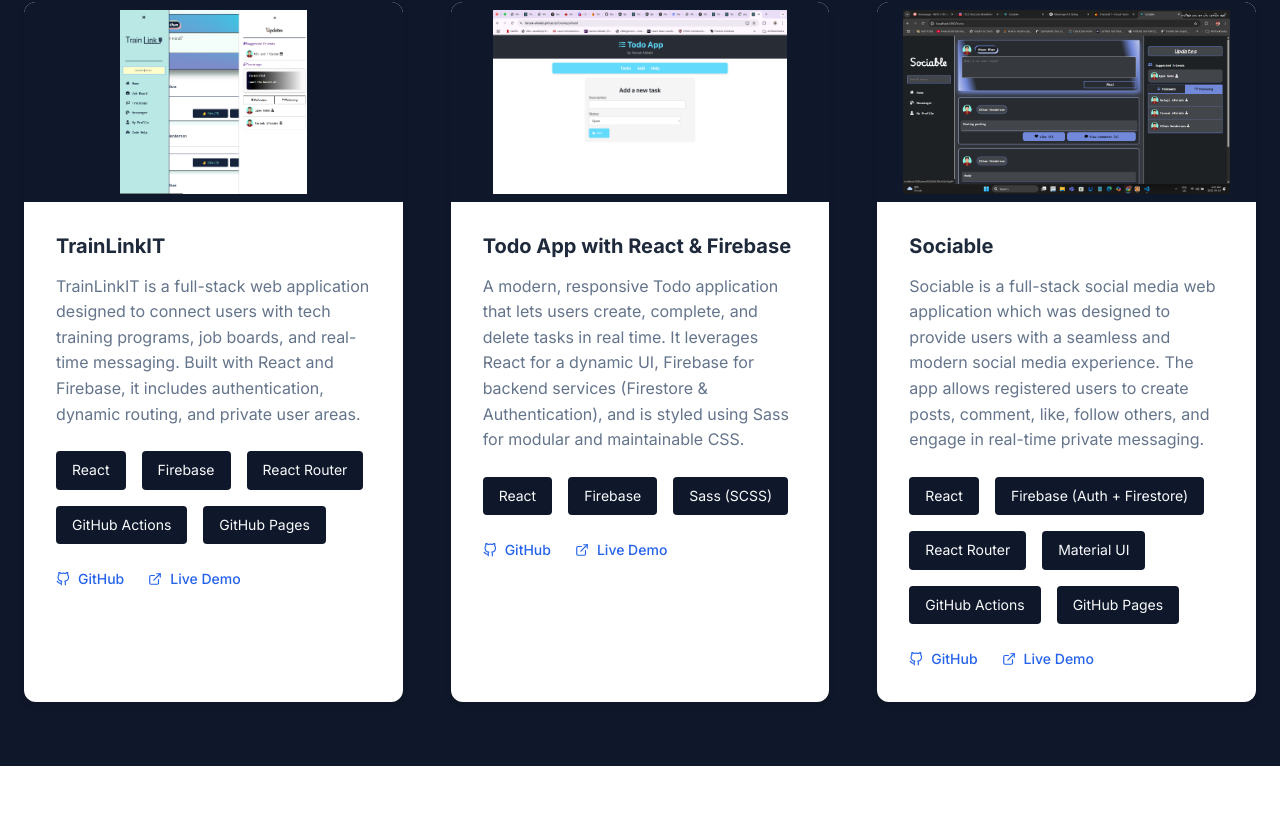
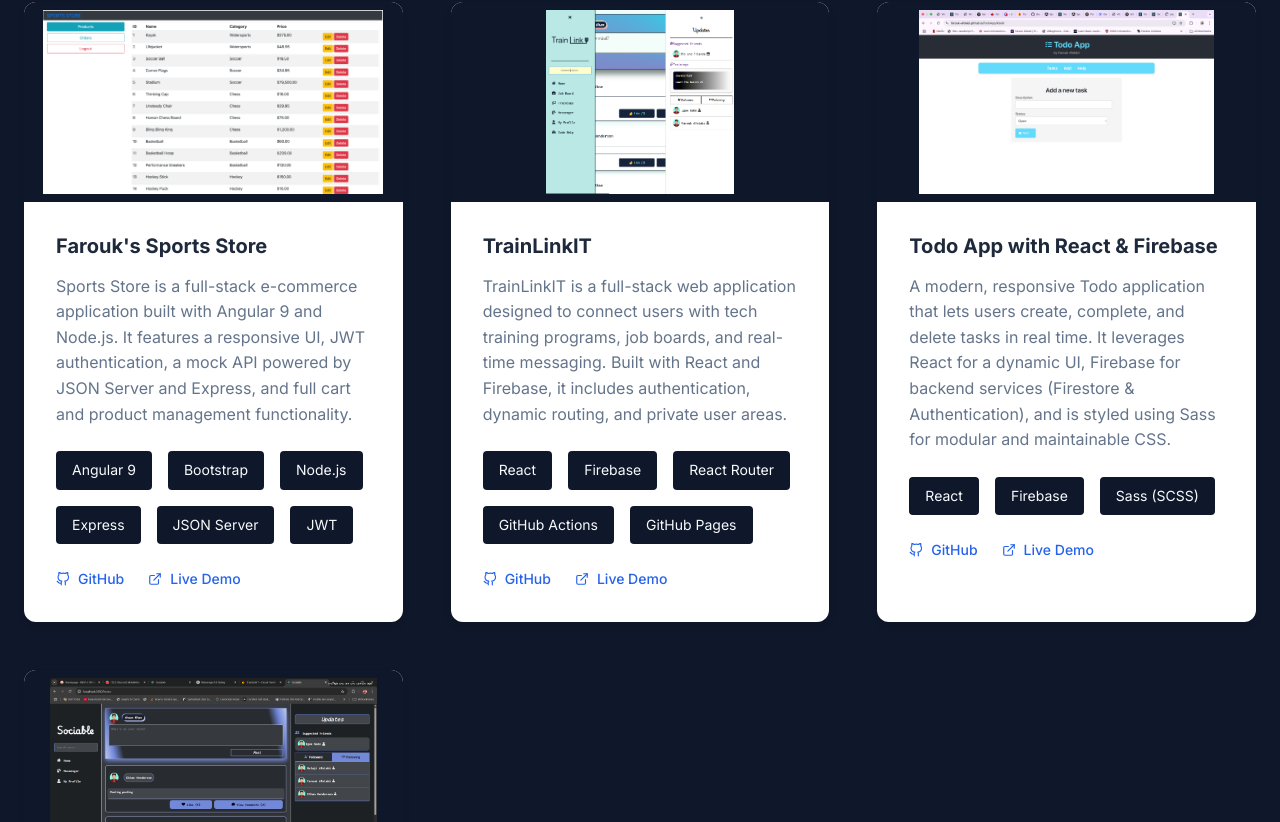
Before and after one commit to farouk-afolabi/Portfolio12345, a React (Vite) app: page / in a window 1280 px wide. Shown: the part 1865-2687 px from the top of the page. Built offline with nearby package versions, Linux system fonts and the light colour scheme.

Commit message:
Added Angular Sportstore  Project

```diff
--- a/src/components/Projects.jsx
+++ b/src/components/Projects.jsx
@@ -131,6 +131,15 @@
 
 const Projects = () => {
   const projects = [
+
+    {
+      title: "Farouk's Sports Store",
+      description: 'Sports Store is a full-stack e-commerce application built with Angular 9 and Node.js. It features a responsive UI, JWT authentication, a mock API powered by JSON Server and Express, and full cart and product management functionality.',
+      technologies: ['Angular 9', 'Bootstrap', 'Node.js', 'Express', 'JSON Server', 'JWT'],
+      github: 'https://github.com/farouk-afolabi/sports-store',
+      live: 'https://farouk-afolabi.github.io/sports-store/',
+      image: '/images/Farouks Sport store.png'
+    },
     {
       title: 'TrainLinkIT',
       description: 'TrainLinkIT is a full-stack web application designed to connect users with tech training programs, job boards, and real-time messaging. Built with React and Firebase, it includes authentication, dynamic routing, and private user areas.',
```
Also changed, not shown: public/images/Farouks Sport store.png (added).
